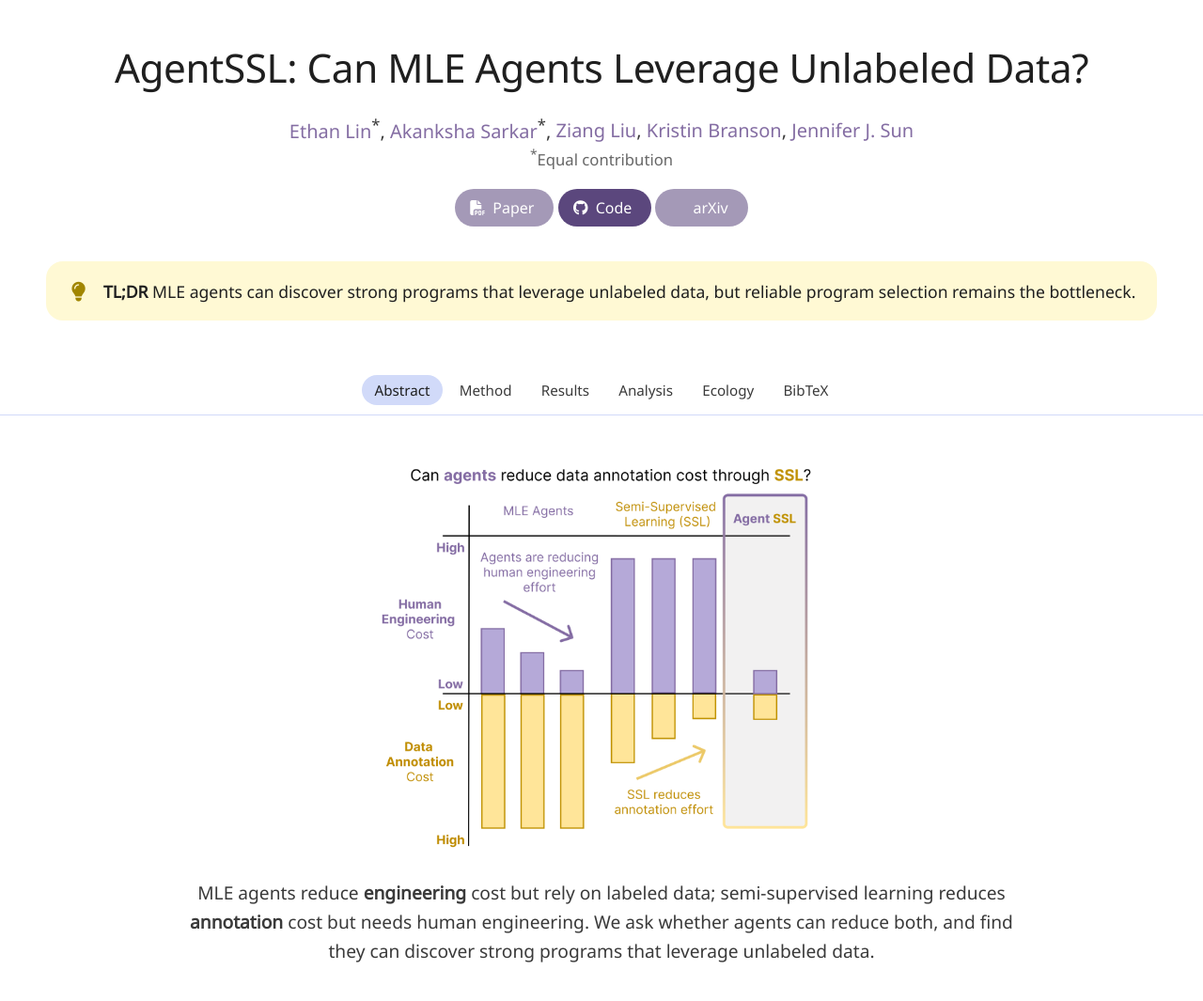
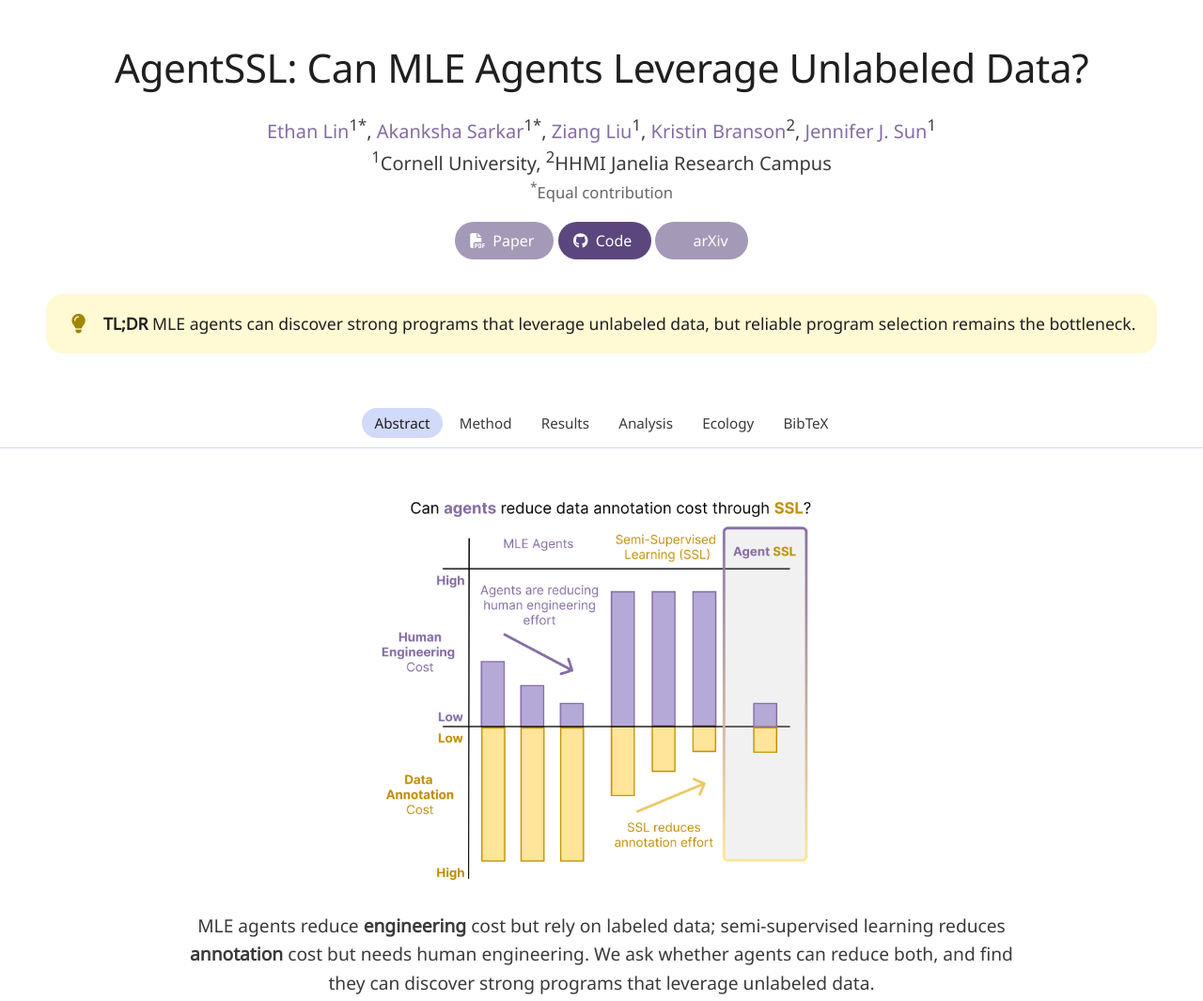
Before and after one commit to akanksha-sarkar/AgentSSL, a plain HTML site: page index.html in a window 1280 px wide. Shown: the top 1065 px of the page at 94% size. Drawn offline with nearby package versions, Linux system fonts and the light colour scheme; some icons are missing; a web font is replaced by a local one.

Commit message:
Add author affiliations (Cornell University, HHMI Janelia)
Co-Authored-By: Claude Opus 5.5 <noreply@anthropic.com>

```diff
--- a/index.html
+++ b/index.html
@@ -30,13 +30,16 @@
         <div class="column has-text-centered">
           <h1 class="title is-1 publication-title">AgentSSL: Can MLE Agents Leverage Unlabeled Data?</h1>
           <div class="is-size-5 publication-authors">
-            <span class="author-block"><a href="https://ethan-y-lin.github.io/" target="_blank">Ethan Lin</a><sup>*</sup>,</span>
-            <span class="author-block"><a href="https://akanksha-sarkar.github.io/" target="_blank">Akanksha Sarkar</a><sup>*</sup>,</span>
-            <span class="author-block"><a href="https://www.ziangliu.com/" target="_blank">Ziang Liu</a>,</span>
-            <span class="author-block"><a href="https://www.janelia.org/people/kristin-branson" target="_blank">Kristin Branson</a>,</span>
-            <span class="author-block"><a href="https://jenjsun.com/" target="_blank">Jennifer J. Sun</a></span>
+            <span class="author-block"><a href="https://ethan-y-lin.github.io/" target="_blank">Ethan Lin</a><sup>1*</sup>,</span>
+            <span class="author-block"><a href="https://akanksha-sarkar.github.io/" target="_blank">Akanksha Sarkar</a><sup>1*</sup>,</span>
+            <span class="author-block"><a href="https://www.ziangliu.com/" target="_blank">Ziang Liu</a><sup>1</sup>,</span>
+            <span class="author-block"><a href="https://www.janelia.org/people/kristin-branson" target="_blank">Kristin Branson</a><sup>2</sup>,</span>
+            <span class="author-block"><a href="https://jenjsun.com/" target="_blank">Jennifer J. Sun</a><sup>1</sup></span>
           </div>
-          <!-- TODO: affiliations with superscripts, e.g. <span class="author-block"><sup>1</sup> Cornell University</span> -->
+          <div class="is-size-5 publication-authors">
+            <span class="author-block"><sup>1</sup>Cornell University,</span>
+            <span class="author-block"><sup>2</sup>HHMI Janelia Research Campus</span>
+          </div>
           <div class="is-size-5 publication-authors">
             <span class="eql-cntrb"><sup>*</sup>Equal contribution</span>
           </div>
```
